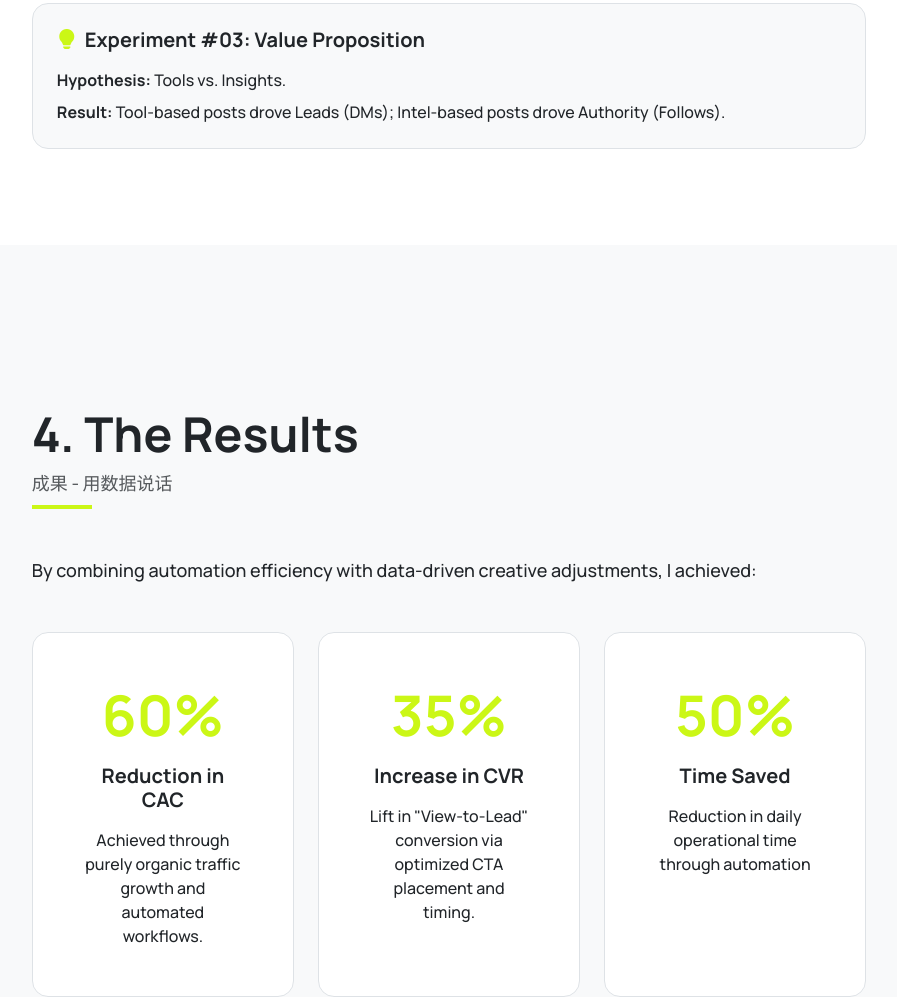
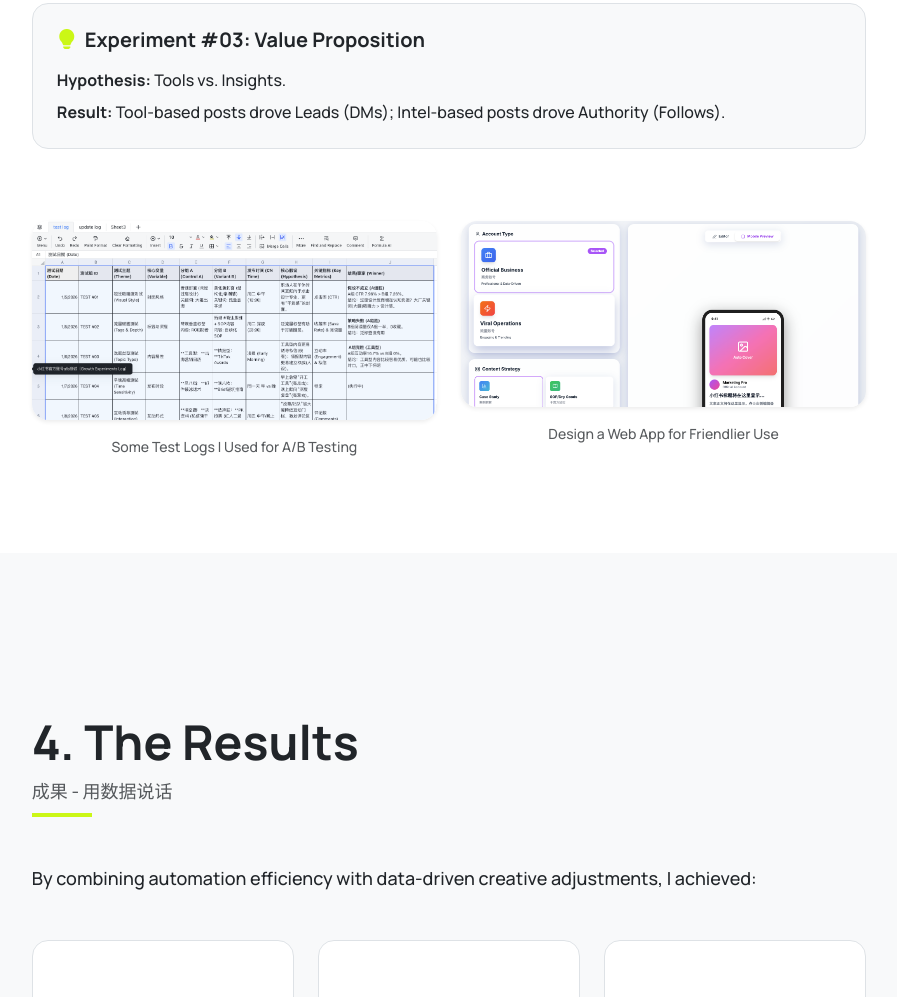
Before and after one commit to bin0520/portfolio, a plain HTML site: page social-growth.html in a window 1280 px wide. Shown: the part 5114-6111 px from the top of the page, without its empty margins (316-1213 px from the left). Drawn offline with Linux system fonts and the light colour scheme.

Commit message:
Add A/B testing images to social growth page
- Added test-log.png and automation-page.png images to Phase 2 section
- Split images into two-column layout with captions
- Updated caption text for test log image

```diff
--- a/social-growth.html
+++ b/social-growth.html
@@ -369,6 +369,17 @@ ROLE_CONFIG = {
                                         </div>
                                     </div>
                                 </div>
+
+                                <div class="row g-4 mt-5" data-aos="fade-up" data-aos-delay="200">
+                                    <div class="col-12 col-md-6">
+                                        <img src="static/picture/test-log.png" alt="A/B Testing Log" class="img-fluid rounded-4 shadow-sm mb-3">
+                                        <p class="text-center small opacity-75 mb-0">Some Test Logs I Used for A/B Testing</p>
+                                    </div>
+                                    <div class="col-12 col-md-6">
+                                        <img src="static/picture/automation-page.png" alt="Automation Web App" class="img-fluid rounded-4 shadow-sm mb-3">
+                                        <p class="text-center small opacity-75 mb-0">Design a Web App for Friendlier Use</p>
+                                    </div>
+                                </div>
                             </div>
                         </div>
                     </div>
```
Also changed, not shown: static/picture/automation-page copy.png (added), static/picture/automation-page.png (added), static/picture/test-log.png (added).
